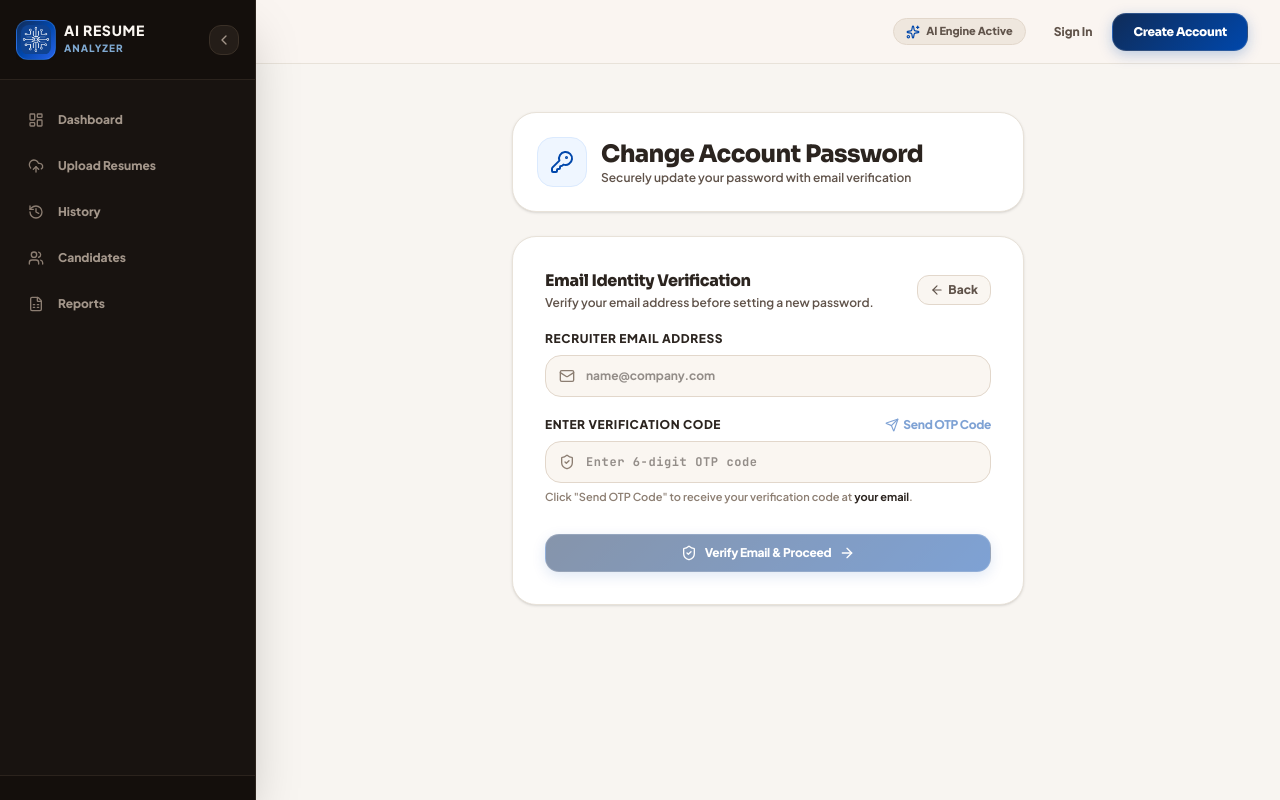
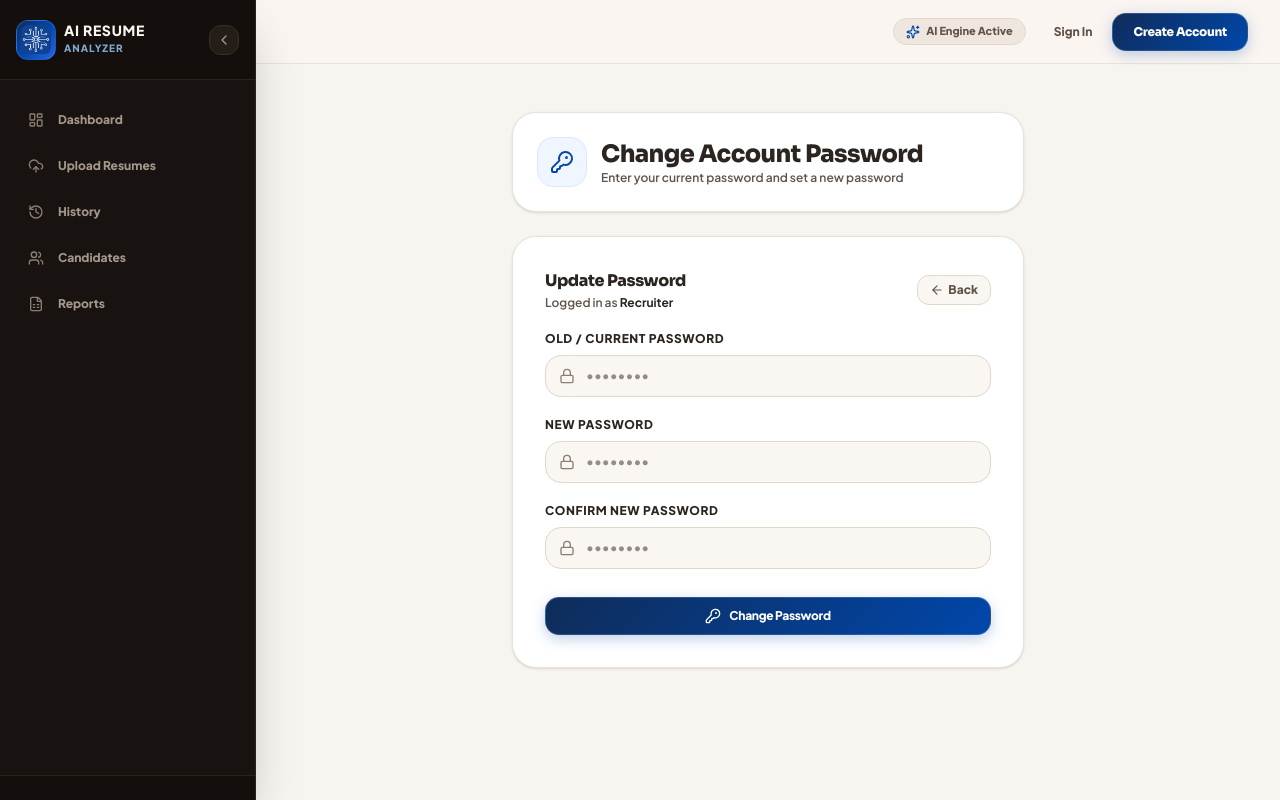
Before and after one commit to jitendarendla/AI_Resume_Analyzer, a Next.js app in the folder frontend/: page /change-password in a window 1280 px wide. Built offline with nearby package versions, Linux system fonts and the light colour scheme.

Commit message:
Remove email OTP verification from Change Password; simplify flow to Old Password, New Password, and Confirm New Password

```diff
--- a/frontend/src/app/change-password/page.tsx
+++ b/frontend/src/app/change-password/page.tsx
@@ -1,12 +1,12 @@
 'use client';
 
-import React, { useState, useEffect } from 'react';
+import React, { useState } from 'react';
 import Link from 'next/link';
 import Sidebar from '@/components/layout/Sidebar';
 import Navbar from '@/components/layout/Navbar';
 import { useAuth } from '@/context/AuthContext';
 import { api } from '@/lib/api';
-import { KeyRound, Lock, ShieldCheck, CheckCircle2, AlertCircle, Send, RefreshCw, Mail, ArrowRight, ArrowLeft, LayoutDashboard, Clock } from 'lucide-react';
+import { KeyRound, Lock, CheckCircle2, AlertCircle, RefreshCw, ArrowRight, ArrowLeft, LayoutDashboard } from 'lucide-react';
 
 export default function ChangePasswordPage() {
   const [collapsed, setCollapsed] = useState(false);
@@ -14,114 +14,16 @@ export default function ChangePasswordPage() {
 
   const { user } = useAuth();
 
-  // Stage: 'email_verification' | 'password_update' | 'success'
-  const [stage, setStage] = useState<'email_verification' | 'password_update' | 'success'>('email_verification');
-
   // Form states
-  const [emailInput, setEmailInput] = useState('');
-  const [otpCode, setOtpCode] = useState('');
-  const [verifiedOtpCode, setVerifiedOtpCode] = useState('');
   const [currentPassword, setCurrentPassword] = useState('');
   const [newPassword, setNewPassword] = useState('');
   const [confirmPassword, setConfirmPassword] = useState('');
 
-  // 1 minute 20 seconds (80 seconds) countdown timer state
-  const [timerSeconds, setTimerSeconds] = useState<number>(0);
-
+  const [isSuccess, setIsSuccess] = useState(false);
   const [message, setMessage] = useState('');
   const [error, setError] = useState('');
-  const [sendingOtp, setSendingOtp] = useState(false);
   const [loading, setLoading] = useState(false);
 
-  useEffect(() => {
-    if (user?.email) {
-      setEmailInput(user.email);
-    }
-  }, [user]);
-
-  // Countdown timer effect for Resend OTP (80 seconds = 1:20)
-  useEffect(() => {
-    let interval: any = null;
-    if (timerSeconds > 0) {
-      interval = setInterval(() => {
-        setTimerSeconds((prev) => prev - 1);
-      }, 1000);
-    } else {
-      clearInterval(interval);
-    }
-    return () => clearInterval(interval);
-  }, [timerSeconds]);
-
-  // Format seconds to M:SS (e.g. 80 -> 1:20)
-  const formatTimer = (seconds: number) => {
-    const mins = Math.floor(seconds / 60);
-    const secs = seconds % 60;
-    return `${mins}:${secs < 10 ? '0' : ''}${secs}`;
-  };
-
-  // Action 1: Send OTP code to target email with 1:20 (80s) timer lock
-  const handleSendOTP = async () => {
-    const targetEmail = emailInput.trim() || user?.email || '';
-    if (!targetEmail) {
-      setError('Please enter a valid recruiter email address.');
-      return;
-    }
-
-    setError('');
-    setMessage('');
-    setSendingOtp(true);
-
-    try {
-      const res = await api.post('/api/auth/send-otp', { email: targetEmail });
-      let msg = res.data.message || `Verification OTP code sent to ${targetEmail}. Check your email inbox.`;
-
-      // Auto-fill and display verification OTP code for seamless testing across all emails
-      if (res.data.otp) {
-        msg += ` (OTP: ${res.data.otp})`;
-        setOtpCode(res.data.otp);
-      }
-
-      setMessage(msg);
-      // Start 1 minute 20 seconds (80s) countdown timer
-      setTimerSeconds(80);
-    } catch (err: any) {
-      setError(err.response?.data?.detail || 'Failed to send OTP verification code.');
-    } finally {
-      setSendingOtp(false);
-    }
-  };
-
-  // Action 2: Verify Email OTP Code
-  const handleVerifyOTP = async (e: React.FormEvent) => {
-    e.preventDefault();
-    const targetEmail = emailInput.trim() || user?.email || '';
-
-    setError('');
-    setMessage('');
-
-    if (otpCode.length !== 6) {
-      setError('Please enter the 6-digit verification code sent to your email.');
-      return;
-    }
-
-    setLoading(true);
-
-    try {
-      await api.post('/api/auth/verify-otp', {
-        email: targetEmail,
-        otp_code: otpCode.trim()
-      });
-      setMessage('Email verified successfully! Enter your old password and new password below.');
-      setVerifiedOtpCode(otpCode.trim());
-      setStage('password_update');
-    } catch (err: any) {
-      setError(err.response?.data?.detail || 'Invalid or expired OTP verification code.');
-    } finally {
-      setLoading(false);
-    }
-  };
-
-  // Action 3: Change Password with Old Password and Verified OTP
   const handleChangePassword = async (e: React.FormEvent) => {
     e.preventDefault();
     setError('');
@@ -147,15 +49,14 @@ export default function ChangePasswordPage() {
     try {
       const res = await api.post('/api/auth/change-password', {
         current_password: currentPassword,
-        otp_code: verifiedOtpCode,
         new_password: newPassword,
         confirm_password: confirmPassword,
       });
 
       setMessage(res.data.message || 'Password changed successfully!');
-      setStage('success');
+      setIsSuccess(true);
     } catch (err: any) {
-      setError(err.response?.data?.detail || 'Password change failed.');
+      setError(err.response?.data?.detail || 'Failed to change password. Please check your current password.');
     } finally {
       setLoading(false);
     }
@@ -175,16 +76,9 @@ export default function ChangePasswordPage() {
             </div>
             <div>
               <h1 className="text-xl sm:text-2xl font-black text-[#2B241F]">Change Account Password</h1>
-              <p className="text-xs font-semibold text-[#60534A]">Securely update your password with email verification</p>
+              <p className="text-xs font-semibold text-[#60534A]">Enter your current password and set a new password</p>
             </div>
           </div>
-
-          {message && stage !== 'success' && (
-            <div className="p-4 rounded-2xl bg-emerald-50 border border-emerald-200 text-[#1E6B43] text-xs font-bold flex items-center gap-2 animate-in fade-in">
-              <CheckCircle2 className="w-5 h-5 shrink-0" />
-              <span>{message}</span>
-            </div>
-          )}
 
           {error && (
             <div className="p-4 rounded-2xl bg-rose-50 border border-rose-200 text-rose-600 text-xs font-bold flex items-center gap-2 animate-in fade-in">
@@ -193,14 +87,14 @@ export default function ChangePasswordPage() {
             </div>
           )}
 
-          {/* STAGE 1: Email Verification Card */}
-          {stage === 'email_verification' && (
-            <form onSubmit={handleVerifyOTP} className="bg-white border border-[#E8E2D9] rounded-3xl p-6 sm:p-8 shadow-sm space-y-5 animate-in fade-in">
+          {/* Change Password Form Card */}
+          {!isSuccess ? (
+            <form onSubmit={handleChangePassword} className="bg-white border border-[#E8E2D9] rounded-3xl p-6 sm:p-8 shadow-sm space-y-5 animate-in fade-in">
               <div className="flex items-center justify-between">
                 <div>
-                  <h2 className="text-base font-black text-[#2B241F]">Email Identity Verification</h2>
+                  <h2 className="text-base font-black text-[#2B241F]">Update Password</h2>
                   <p className="text-xs font-semibold text-[#60534A] mt-0.5">
-                    Verify your email address before setting a new password.
+                    Logged in as <span className="font-bold text-[#2B241F]">{user?.email || 'Recruiter'}</span>
                   </p>
                 </div>
                 {/* Small Back Button */}
@@ -211,111 +105,6 @@ export default function ChangePasswordPage() {
                   <ArrowLeft className="w-3.5 h-3.5" />
                   <span>Back</span>
                 </Link>
-              </div>
-
-              <div>
-                <label className="block text-xs font-black text-[#2B241F] uppercase tracking-wider mb-2">
-                  Recruiter Email Address
-                </label>
-                <div className="relative">
-                  <Mail className="w-4 h-4 absolute left-3.5 top-1/2 -translate-y-1/2 text-[#8C7E72]" />
-                  <input
-                    type="email"
-                    required
-                    value={emailInput}
-                    onChange={(e) => setEmailInput(e.target.value)}
-                    placeholder="name@company.com"
-                    className="w-full bg-[#FAF6F1] border border-[#E2D7CB] text-[#2B241F] text-xs rounded-2xl pl-10 pr-4 py-3 font-bold focus:outline-none focus:border-[#0F2C59]"
-                  />
-                </div>
-              </div>
-
-              <div>
-                <div className="flex items-center justify-between mb-2">
-                  <label className="block text-xs font-black text-[#2B241F] uppercase tracking-wider">
-                    Enter Verification Code
-                  </label>
-                  <button
-                    type="button"
-                    onClick={handleSendOTP}
-                    disabled={sendingOtp || timerSeconds > 0 || !emailInput}
-                    className="text-xs font-black text-[#0047AB] hover:underline flex items-center gap-1 cursor-pointer disabled:opacity-50 disabled:no-underline"
-                  >
-                    {sendingOtp ? (
-                      <span className="flex items-center gap-1">
-                        <RefreshCw className="w-3.5 h-3.5 animate-spin" />
-                        <span>Sending...</span>
-                      </span>
-                    ) : timerSeconds > 0 ? (
-                      <span className="flex items-center gap-1 text-[#8C7E72] font-mono">
-                        <Clock className="w-3.5 h-3.5 text-[#8C7E72]" />
-                        <span>Resend in {formatTimer(timerSeconds)}</span>
-                      </span>
-                    ) : (
-                      <span className="flex items-center gap-1">
-                        <Send className="w-3.5 h-3.5" />
-                        <span>Send OTP Code</span>
-                      </span>
-                    )}
-                  </button>
-                </div>
-                <div className="relative">
-                  <ShieldCheck className="w-4 h-4 absolute left-3.5 top-1/2 -translate-y-1/2 text-[#8C7E72]" />
-                  <input
-                    type="text"
-                    maxLength={6}
-                    required
-                    placeholder="Enter 6-digit OTP code"
-                    value={otpCode}
-                    onChange={(e) => setOtpCode(e.target.value.replace(/\D/g, ''))}
-                    className="w-full bg-[#FAF6F1] border border-[#E2D7CB] text-[#2B241F] text-xs rounded-2xl pl-10 pr-4 py-3 focus:outline-none focus:border-[#0F2C59] font-bold font-mono tracking-wider"
-                  />
-                </div>
-                <p className="text-[11px] font-semibold text-[#8C7E72] mt-1.5">
-                  Click "Send OTP Code" to receive your verification code at <span className="font-bold text-[#2B241F]">{emailInput || 'your email'}</span>.
-                </p>
-              </div>
-
-              <button
-                type="submit"
-                disabled={loading || otpCode.length !== 6}
-                className="sleek-btn-primary w-full text-xs font-black py-3.5 cursor-pointer disabled:opacity-50 shadow-md flex items-center justify-center gap-2 mt-2"
-              >
-                {loading ? (
-                  <span className="flex items-center gap-2 justify-center">
-                    <RefreshCw className="w-4 h-4 animate-spin" />
-                    <span>Verifying Code...</span>
-                  </span>
-                ) : (
-                  <span className="flex items-center gap-2 justify-center">
-                    <ShieldCheck className="w-4 h-4" />
-                    <span>Verify Email & Proceed</span>
-                    <ArrowRight className="w-4 h-4" />
-                  </span>
-                )}
-              </button>
-            </form>
-          )}
-
-          {/* STAGE 2: Change Password Card */}
-          {stage === 'password_update' && (
-            <form onSubmit={handleChangePassword} className="bg-white border border-[#E8E2D9] rounded-3xl p-6 sm:p-8 shadow-sm space-y-5 animate-in fade-in">
-              <div className="flex items-center justify-between">
-                <div>
-                  <h2 className="text-base font-black text-[#2B241F]">Update Account Password</h2>
-                  <p className="text-xs font-semibold text-[#60534A] mt-0.5">
-                    Email verified! Enter your old password and choose a new password.
-                  </p>
-                </div>
-                {/* Small Back Button */}
-                <button
-                  type="button"
-                  onClick={() => setStage('email_verification')}
-                  className="inline-flex items-center gap-1 px-3 py-1.5 rounded-xl bg-[#FAF6F1] hover:bg-[#EFE7DE] text-[#60534A] hover:text-[#2B241F] text-xs font-extrabold border border-[#E2D7CB] transition-all"
-                >
-                  <ArrowLeft className="w-3.5 h-3.5" />
-                  <span>Back</span>
-                </button>
               </div>
 
               {/* Old / Current Password */}
@@ -390,10 +179,8 @@ export default function ChangePasswordPage() {
                 )}
               </button>
             </form>
-          )}
-
-          {/* STAGE 3: Success Completion Card */}
-          {stage === 'success' && (
+          ) : (
+            /* Success Completion Card */
             <div className="bg-white border border-[#E8E2D9] rounded-3xl p-6 sm:p-8 shadow-sm space-y-6 text-center animate-in fade-in">
               <div className="w-16 h-16 rounded-full bg-emerald-100 border-2 border-emerald-200 text-emerald-600 flex items-center justify-center mx-auto shadow-md">
                 <CheckCircle2 className="w-10 h-10" />
@@ -402,7 +189,7 @@ export default function ChangePasswordPage() {
               <div className="space-y-2">
                 <h2 className="text-xl font-black text-[#2B241F]">Password Changed Successfully!</h2>
                 <p className="text-xs font-semibold text-[#60534A] max-w-md mx-auto">
-                  {message || 'Your account credentials have been updated securely. You can now return to your dashboard.'}
+                  {message || 'Your account password has been updated securely. You can now return to your dashboard.'}
                 </p>
               </div>
 
```
Also changed, not shown: 1 other file (tests, documents, lock files or other folders).
